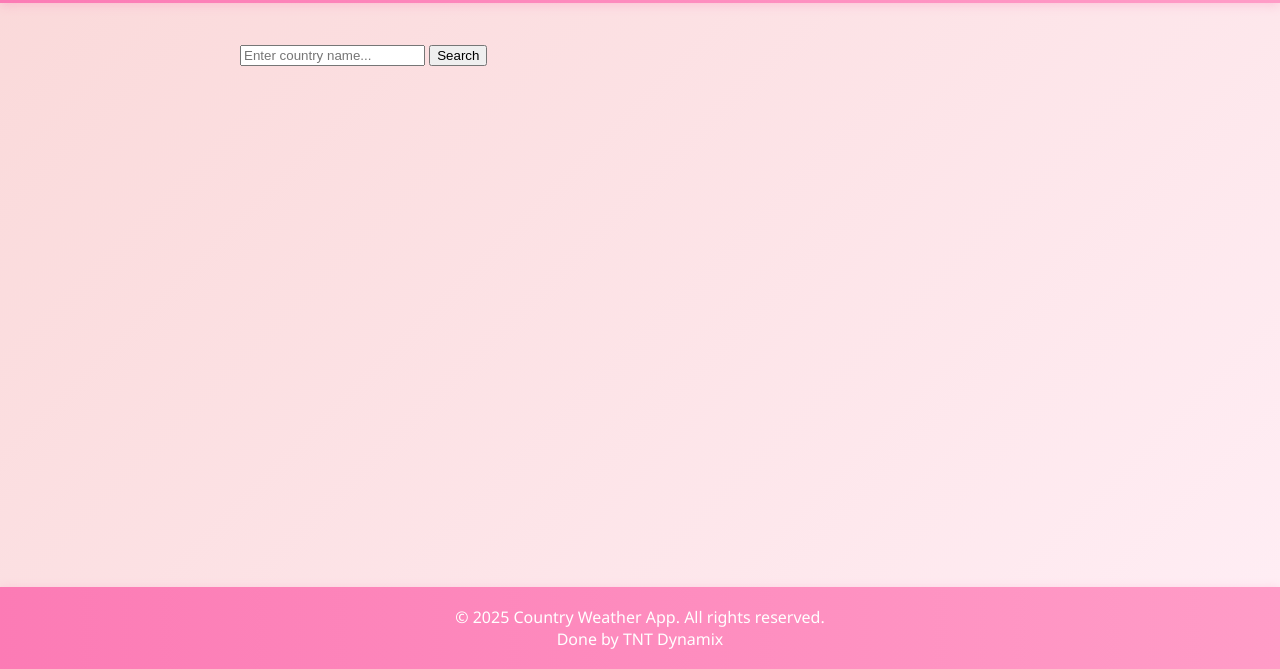
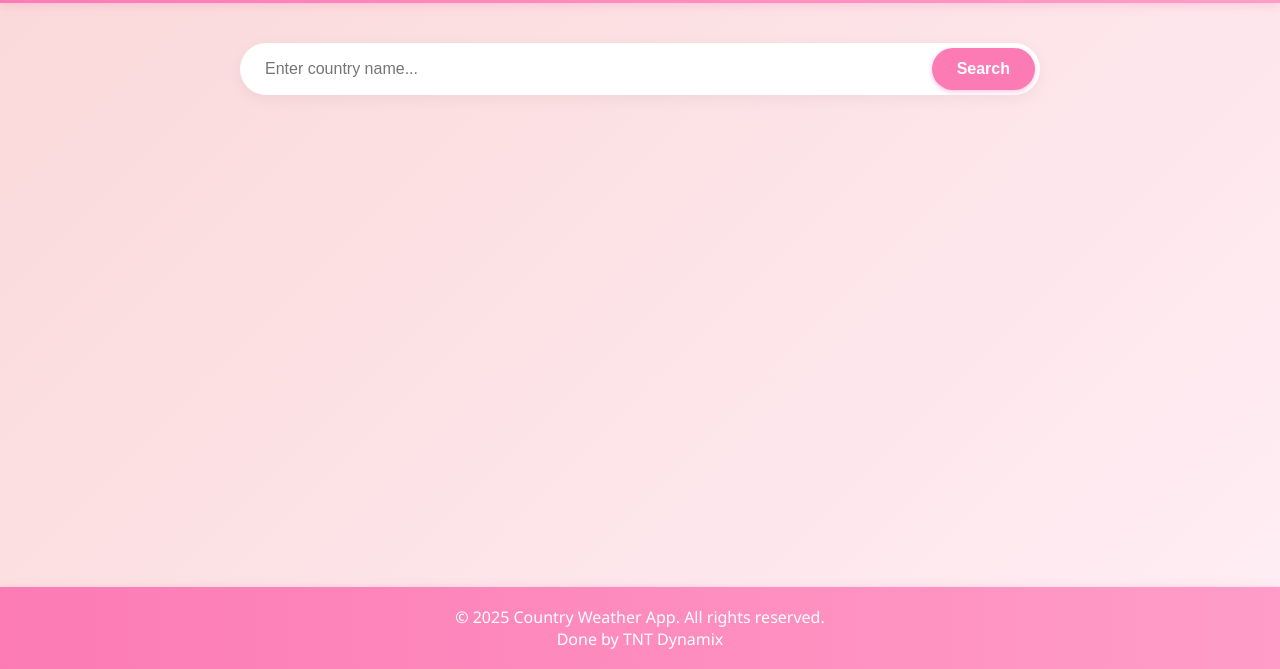
Before and after one commit to ShababAzmayan17/MyWeatherApp2025-SAB-, a plain HTML site: page index.html in a window 1280 px wide. Shown: the part 131-800 px from the top of the page. Drawn offline with Linux system fonts and the light colour scheme.

Commit message:
search bar and button design

```diff
--- a/design.css
+++ b/design.css
@@ -30,3 +30,53 @@ main {
   margin: auto;
   width: 90%;
 }
+
+.search-bar {
+  display: flex;
+  gap: 12px;
+  margin-bottom: 2.5rem;
+  box-shadow: 0 4px 15px rgba(0, 0, 0, 0.05);
+  border-radius: 50px;
+  overflow: hidden;
+  background: white;
+  padding: 5px;
+  transition: all 0.3s ease;
+}
+
+.search-bar:focus-within {
+  box-shadow: 0 6px 20px rgba(252, 123, 181, 0.2);
+  transform: translateY(-2px);
+}
+
+input {
+  padding: 12px 20px;
+  font-size: 1rem;
+  border: none;
+  flex: 1;
+  border-radius: 40px;
+  outline: none;
+}
+
+button {
+  padding: 12px 25px;
+  font-size: 1rem;
+  background: #fc7bb5;
+  color: white;
+  border: none;
+  border-radius: 40px;
+  cursor: pointer;
+  transition: all 0.3s ease;
+  font-weight: bold;
+  box-shadow: 0 2px 5px rgba(252, 123, 181, 0.4);
+}
+
+button:hover {
+  background: #ff65a3;
+  transform: translateY(-2px);
+  box-shadow: 0 4px 8px rgba(252, 123, 181, 0.6);
+}
+
+button:active {
+  transform: translateY(1px);
+  box-shadow: 0 1px 3px rgba(252, 123, 181, 0.4);
+}
```
